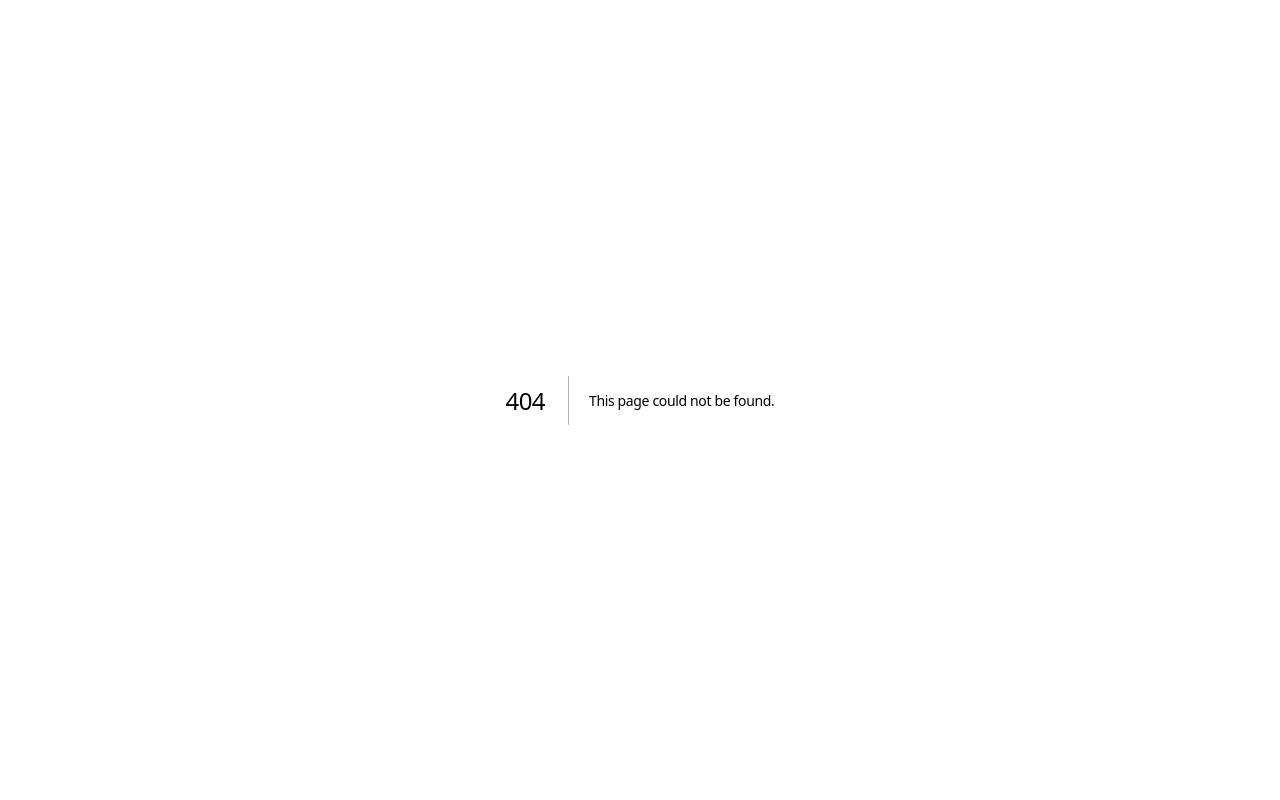
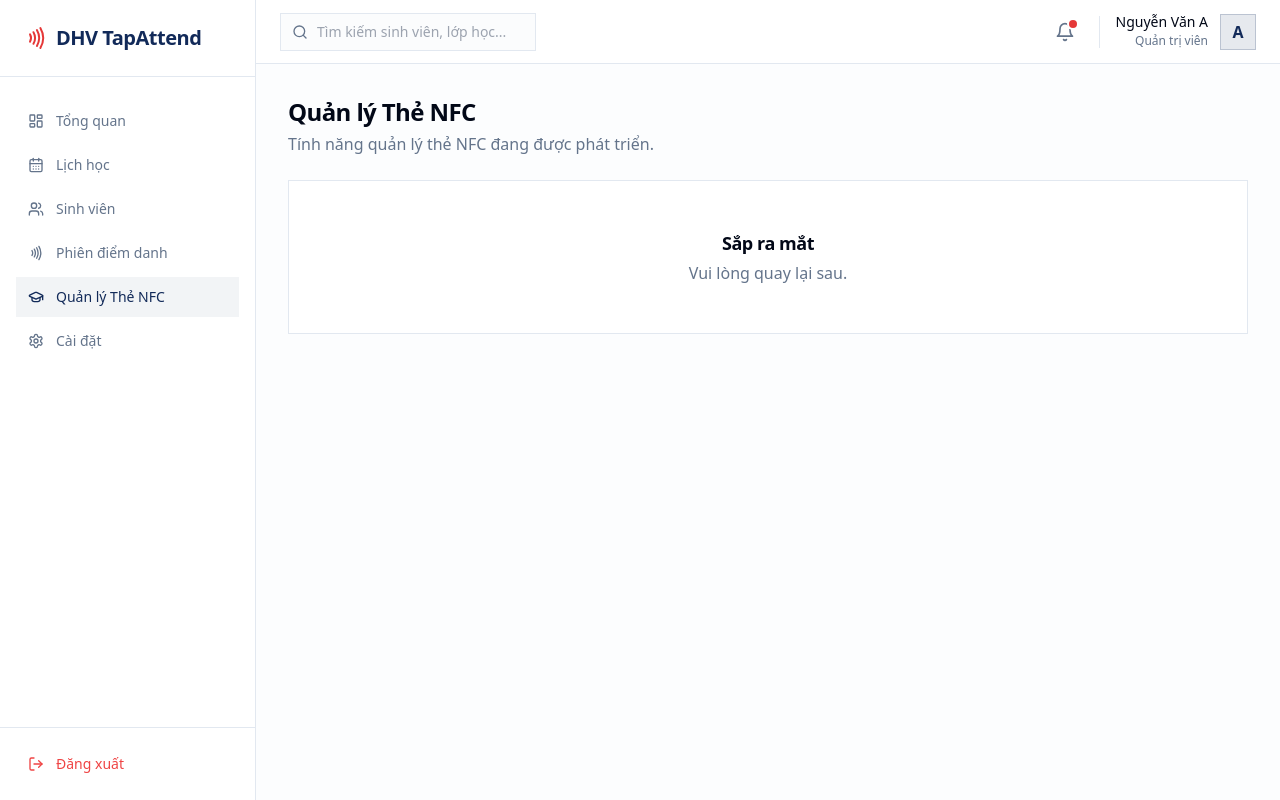
Before and after one commit to maitamdev/dhv-roll-call, a Next.js app in the folder apps/web/: page /cards in a window 1280 px wide. Before the commit this address had no page. Built offline with nearby package versions, Linux system fonts and the light colour scheme.

Commit message:
feat: add missing placeholder pages for sidebar navigation

```diff
--- /dev/null
+++ b/apps/web/app/(dashboard)/cards/page.tsx
@@ -0,0 +1,14 @@
+export default function CardsPage() {
+  return (
+    <div className="space-y-6">
+      <div>
+        <h2 className="text-2xl font-bold tracking-tight">Quản lý Thẻ NFC</h2>
+        <p className="text-muted-foreground mt-1">Tính năng quản lý thẻ NFC đang được phát triển.</p>
+      </div>
+      <div className="bg-white border border-border p-12 text-center rounded-sm">
+        <h3 className="text-lg font-semibold">Sắp ra mắt</h3>
+        <p className="text-muted-foreground mt-1">Vui lòng quay lại sau.</p>
+      </div>
+    </div>
+  );
+}
--- /dev/null
+++ b/apps/web/app/(dashboard)/schedules/page.tsx
@@ -0,0 +1,14 @@
+export default function SchedulesPage() {
+  return (
+    <div className="space-y-6">
+      <div>
+        <h2 className="text-2xl font-bold tracking-tight">Lịch học</h2>
+        <p className="text-muted-foreground mt-1">Tính năng quản lý lịch học đang được phát triển.</p>
+      </div>
+      <div className="bg-white border border-border p-12 text-center rounded-sm">
+        <h3 className="text-lg font-semibold">Sắp ra mắt</h3>
+        <p className="text-muted-foreground mt-1">Vui lòng quay lại sau.</p>
+      </div>
+    </div>
+  );
+}
--- /dev/null
+++ b/apps/web/app/(dashboard)/settings/page.tsx
@@ -0,0 +1,14 @@
+export default function SettingsPage() {
+  return (
+    <div className="space-y-6">
+      <div>
+        <h2 className="text-2xl font-bold tracking-tight">Cài đặt</h2>
+        <p className="text-muted-foreground mt-1">Cấu hình hệ thống.</p>
+      </div>
+      <div className="bg-white border border-border p-12 text-center rounded-sm">
+        <h3 className="text-lg font-semibold">Sắp ra mắt</h3>
+        <p className="text-muted-foreground mt-1">Tính năng đang được phát triển.</p>
+      </div>
+    </div>
+  );
+}
```
